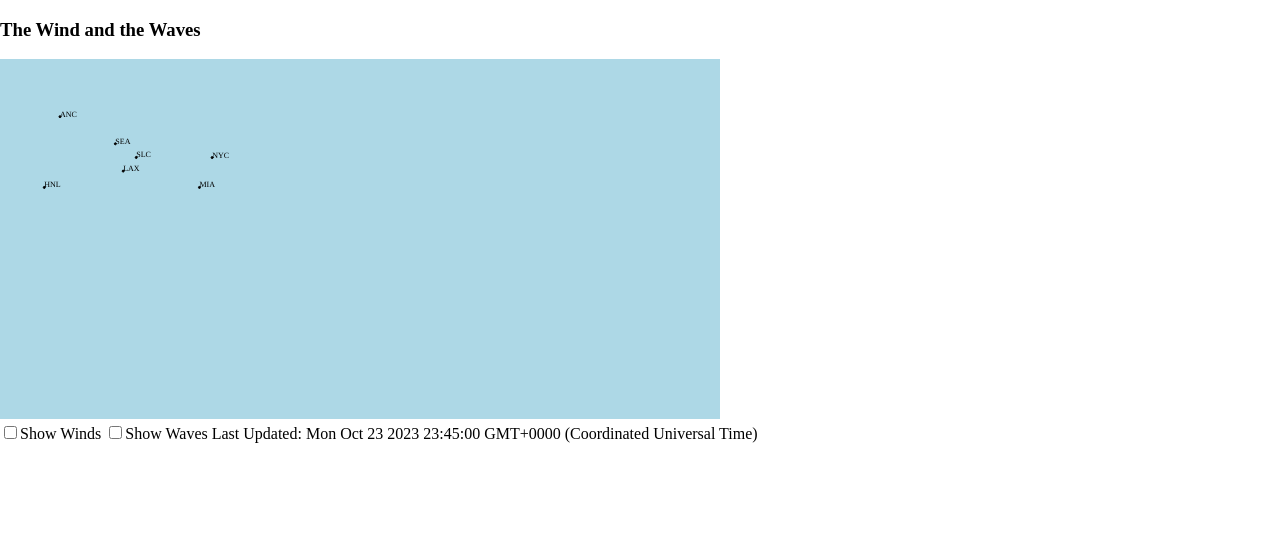
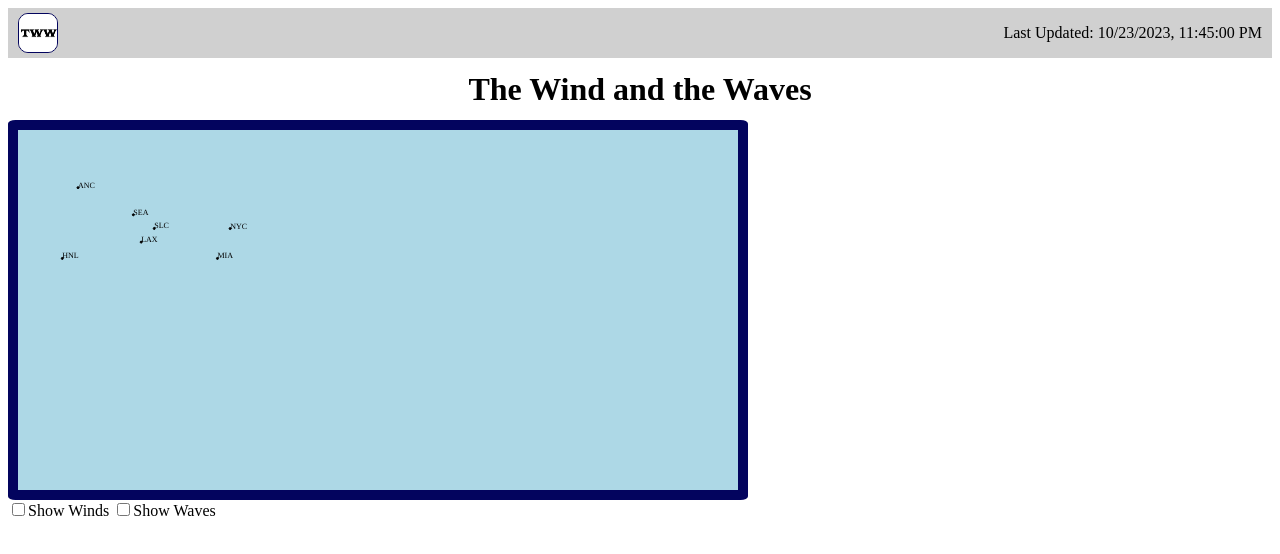
Before and after one commit to BobHathaway2/wdd330-Final-Project, a website with bundled scripts: page index.html in a window 1280 px wide. Built offline with nearby package versions, Linux system fonts and the light colour scheme; no server answers.

Commit message:
basic style

```diff
--- a/index.html
+++ b/index.html
@@ -8,7 +8,15 @@
     <script type="module" src="./src/js/main.js"></script>
   </head>
   <body>
-    <h3>The Wind and the Waves</h3>
+    <header class="divider">
+      <div class="logo">
+        <img src="./src/public/images/TWW.png" alt="TWW image for logo" />
+      </div>
+      <div class="update">
+        <p id="lastUpdate">Last Update: </label>
+      </div>
+    </header>
+    <h1>The Wind and the Waves</h3>
     <canvas id="canvas" width="720" height="360"></canvas>
     <div class="container">
       <form>
@@ -18,7 +26,6 @@
         <label class="checkbox-inline">
           <input id="show-waves" type="checkbox" value="">Show Waves
         </label>
-        <label id="lastUpdate">Last Update: </label>
       </form>
     </div>
   </body>
--- a/src/css/style.css
+++ b/src/css/style.css
@@ -1,17 +1,54 @@
-/*
- * Always set the map height explicitly to define the size of the div element
- * that contains the map.
- */
- #map {
-    height: 100%;
-  }
+:root {
+  --font-body: Arial, Helvetica, sans-serif;
+  --font-headline: Haettenschweiler, "Arial Narrow Bold", sans-serif;
+  /* colors */
+  --primary-color: #03045e;
+  --secondary-color: #0077b6;
+  --tertiary-color: #00B4D8;
+  --light-grey: #d0d0d0;
+  --dark-grey: #303030;
 
-  /*
-   * Optional: Makes the sample page fill the window.
-   */
-  html,
-  body {
-    height: 100%;
-    margin: 0;
-    padding: 0;
-  }
+  /* sizes */
+  --font-base: 18px;
+  --small-font: 0.8em;
+  --large-font: 1.2em;
+}
+* {
+  box-sizing: border-box;
+}
+header {
+  display: flex;
+  justify-content: space-between;
+  padding: 0 10px;
+  background-color: var(--light-grey);
+}
+.logo {
+  line-height: 40px;
+  width: 245px;
+  overflow: hidden;
+  display: flex;
+  font-size: 30px;
+  text-align: right;
+  font-family: var(--font-headline);
+  width: 40px;
+  height: 40px;
+  border: 1px solid var(--primary-color);
+  margin-top: 5px;
+  box-sizing: border-box;
+  border-radius: 10px;
+  ;
+}
+.logo img {
+  width: 40px;
+  height: 40px;
+}
+h1 {
+  margin: 1%;
+  text-align: center;
+}
+#canvas {
+  border-radius: 1%;
+  display: flex;
+  justify-content: space-between;
+  border: 10px solid var(--primary-color);
+}
--- a/src/js/ExternalServices.mjs
+++ b/src/js/ExternalServices.mjs
@@ -23,8 +23,11 @@ export function loadBuoysToIS() {
                     }
                 }
             })
+            let lastUpdate = new Date().toLocaleString('en-US');
+            setLocalStorage("lastUpdate", lastUpdate)
         }
-        updateElement.innerHTML = "Last Updated: " + new Date();
+        let storedLastUpdate = getLocalStorage("lastUpdate")
+        updateElement.innerHTML = "Last Updated: " + storedLastUpdate;
     } catch(error) {
         console.log('Unable to fetch NDBC station list', error)
     }
```
Also changed, not shown: src/public/images/tww.png (added).
